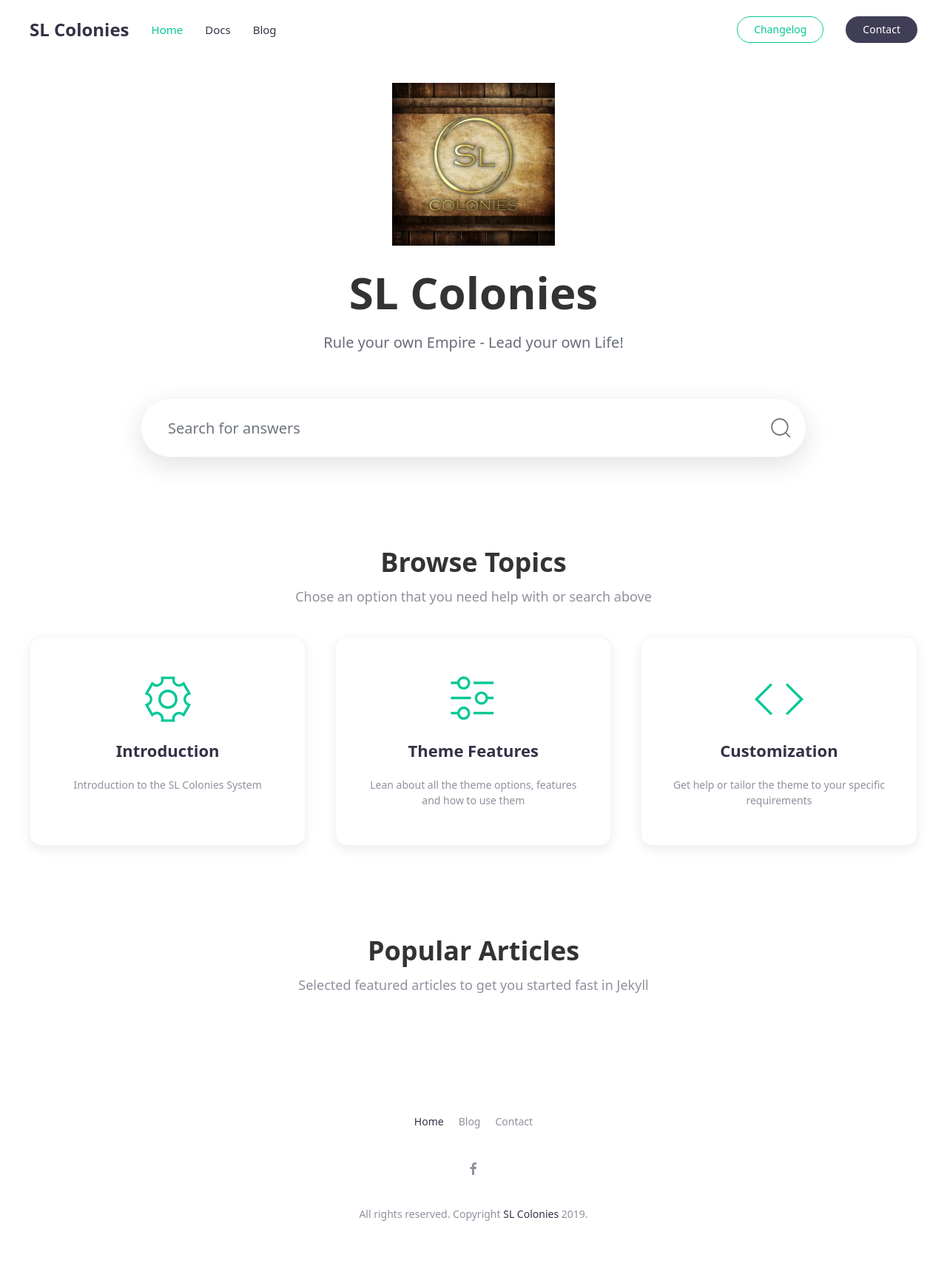
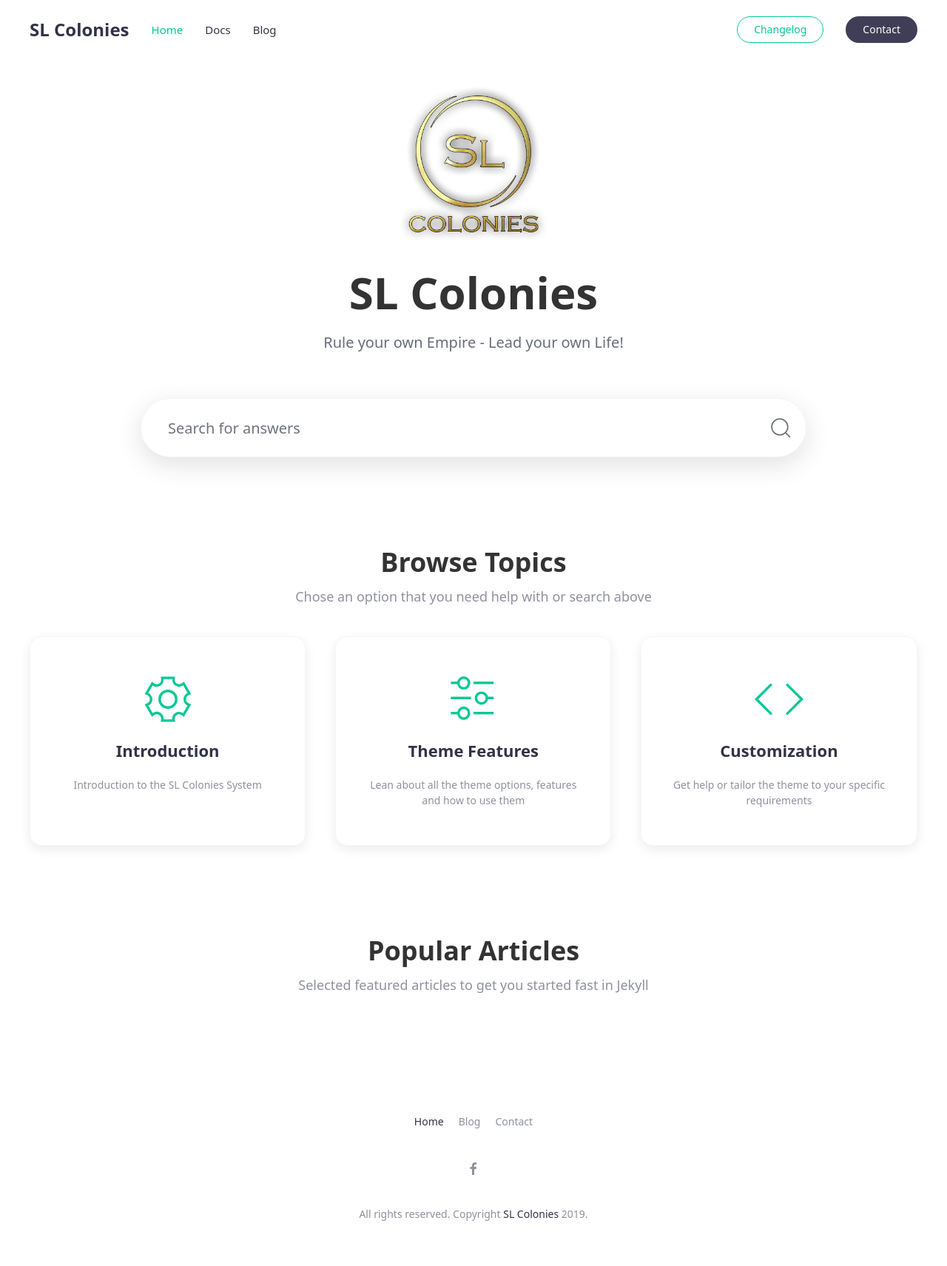
Before and after one commit to SLColonies/Public, a Jekyll site: the page built from index.md, in a window 1280 px wide. Shown: the whole page at 74% size. Built offline with Jekyll 4.4.1, drawn with Linux system fonts in a browser that asks for light colours.

Commit message:
hero logo

```diff
--- a/index.md
+++ b/index.md
@@ -4,7 +4,7 @@ width: expand
 hero:
     title: SL Colonies
     subtitle: Rule your own Empire - Lead your own Life!
-    image: logo.png
+    image: clearlogo.png
     search: true
 ---
 
```
Also changed, not shown: uploads/clearlogo.png (added).
